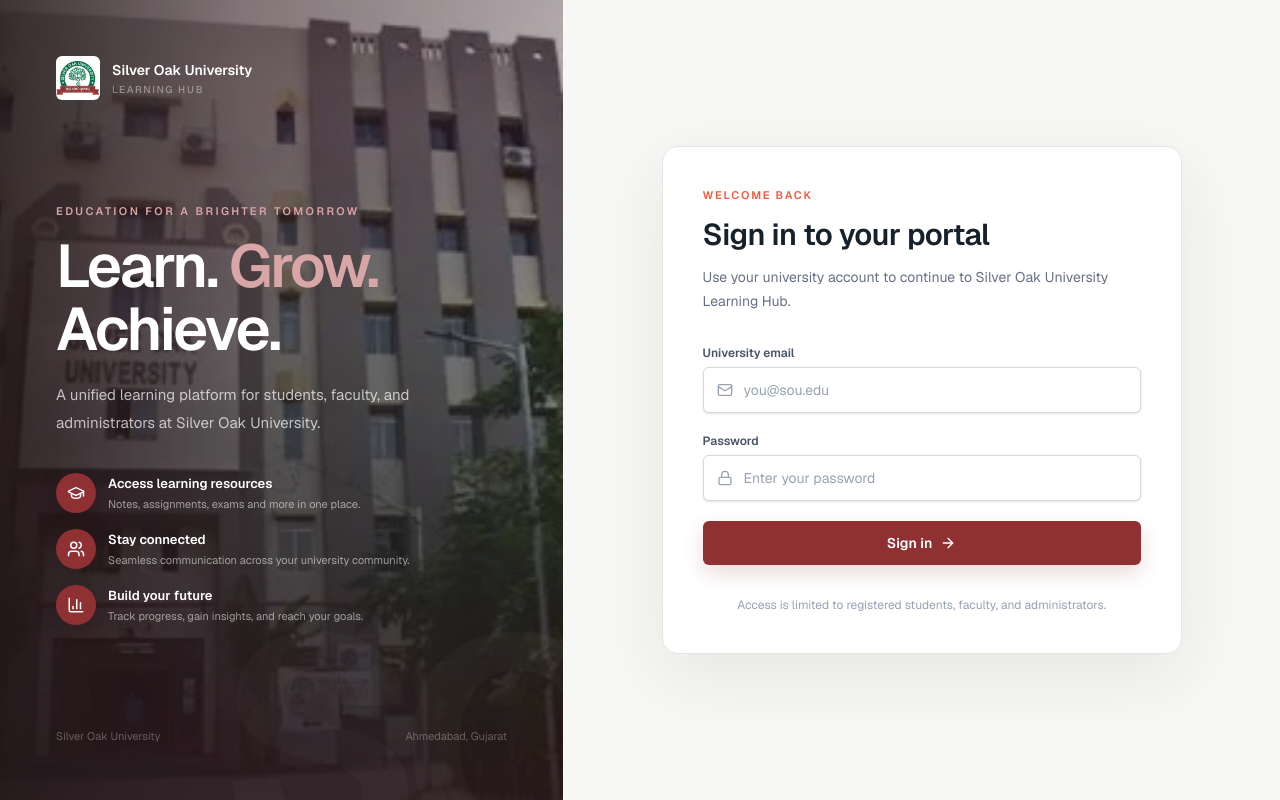
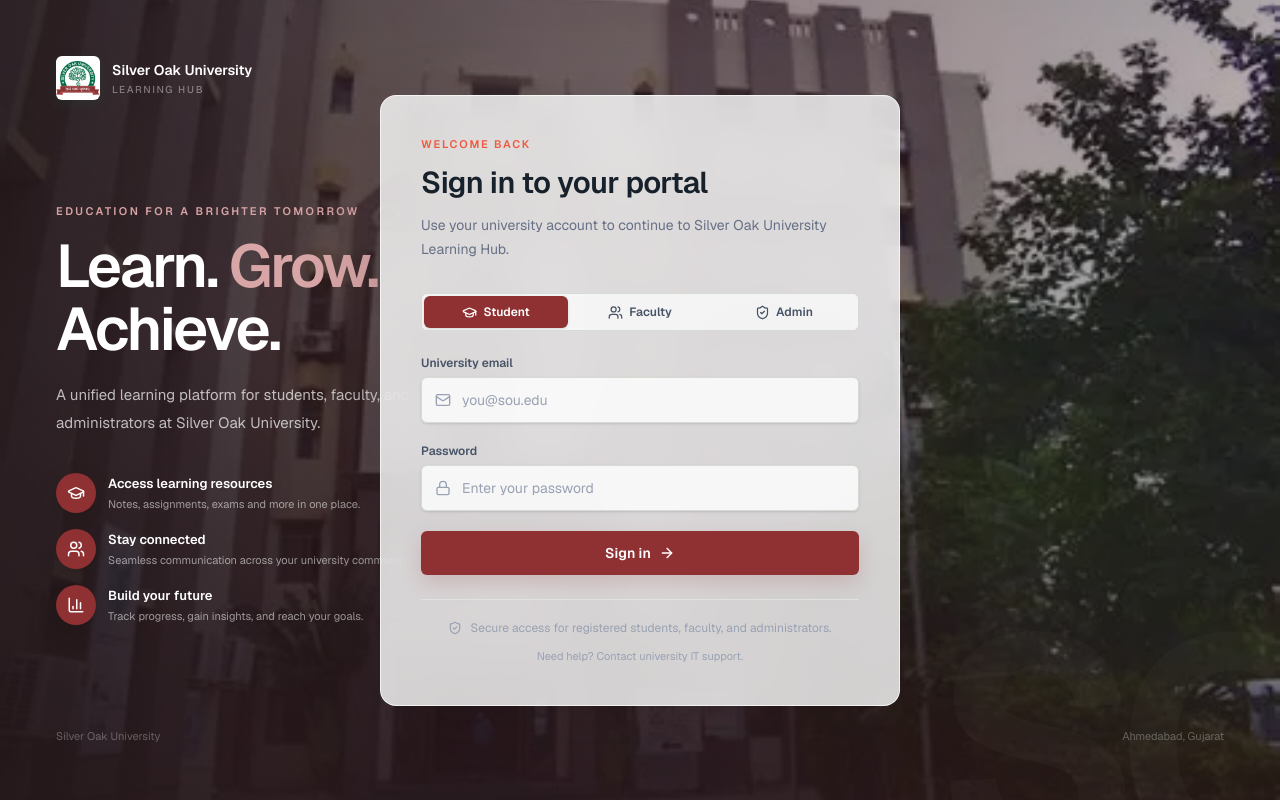
Before and after one commit to Ganatra-Ruchir/Ed_Tech, a Next.js app: page /login in a window 1280 px wide. Built offline with nearby package versions, Linux system fonts and the light colour scheme.

Commit message:
Match login page to full-screen reference design

```diff
--- a/src/app/login/page.tsx
+++ b/src/app/login/page.tsx
@@ -3,7 +3,7 @@
 import { useEffect, useState } from "react";
 import { useRouter } from "next/navigation";
 import Image from "next/image";
-import { ArrowRight, BarChart3, GraduationCap, Lock, Mail, Users } from "lucide-react";
+import { ArrowRight, BarChart3, GraduationCap, Lock, Mail, ShieldCheck, Users } from "lucide-react";
 
 const HERO_IMAGES = [
   "/campus-gate.png",
@@ -19,6 +19,7 @@
   const [error, setError] = useState<string | null>(null);
   const [loading, setLoading] = useState(false);
   const [heroImage, setHeroImage] = useState(0);
+  const [role, setRole] = useState<"Student" | "Faculty" | "Admin">("Student");
 
   useEffect(() => {
     const timer = window.setInterval(() => {
@@ -50,8 +51,8 @@
   }
 
   return (
-    <main className="grid min-h-screen bg-[#f7f8f5] lg:grid-cols-[minmax(420px,0.88fr)_1.12fr]">
-      <section className="relative hidden min-h-screen overflow-hidden bg-[linear-gradient(145deg,#241719_0%,#3b1d25_48%,#6f3039_100%)] p-10 text-white lg:flex lg:flex-col lg:justify-between xl:p-14">
+    <main className="relative min-h-screen overflow-hidden bg-[#f7f8f5]">
+      <section className="absolute inset-0 hidden min-h-screen overflow-hidden bg-[linear-gradient(145deg,#241719_0%,#3b1d25_48%,#6f3039_100%)] p-10 text-white lg:flex lg:flex-col lg:justify-between xl:p-14">
         <div className="absolute inset-0" aria-hidden="true">
           {HERO_IMAGES.map((source, index) => (
             <Image
@@ -101,8 +102,8 @@
         <div className="absolute -bottom-24 -right-12 select-none text-[19rem] font-bold leading-none tracking-[-0.08em] text-white/[0.025]" aria-hidden="true">SO</div>
       </section>
 
-      <section className="flex min-h-screen items-center justify-center px-5 py-12 sm:px-10">
-        <div className="w-full max-w-[520px] rounded-2xl border border-[#e4e7e0] bg-white p-6 shadow-[0_22px_70px_rgba(36,23,25,0.08)] sm:p-10">
+      <section className="relative z-10 flex min-h-screen items-center justify-center px-5 py-12 sm:px-10">
+        <div className="w-full max-w-[520px] rounded-2xl border border-white/70 bg-white/80 p-6 shadow-[0_24px_80px_rgba(36,23,25,0.2)] backdrop-blur-xl sm:p-10">
           <div className="mb-10 flex items-center gap-3 lg:hidden">
           <span className="animate-brand-breathe flex h-10 w-10 items-center justify-center overflow-hidden rounded-md bg-white shadow-sm"><Image src="/silver-oak-logo.png" alt="Silver Oak University" width={40} height={40} className="h-full w-full object-contain" /></span>
             <div><p className="text-sm font-semibold text-[#17212b]">Silver Oak University</p><p className="text-[10px] uppercase tracking-[0.14em] text-[#667085]">Learning Hub</p></div>
@@ -114,19 +115,31 @@
             <p className="mt-2 text-sm leading-6 text-[#667085]">Use your university account to continue to Silver Oak University Learning Hub.</p>
           </div>
 
+          <div className="mb-6 grid grid-cols-3 overflow-hidden rounded-md border border-[#d6dbd3] bg-white/70 p-0.5">
+            {[
+              ["Student", GraduationCap],
+              ["Faculty", Users],
+              ["Admin", ShieldCheck],
+            ].map(([label, Icon]) => {
+              const value = label as "Student" | "Faculty" | "Admin";
+              const RoleIcon = Icon as typeof GraduationCap;
+              return <button key={value} type="button" onClick={() => setRole(value)} className={`flex items-center justify-center gap-1.5 rounded-md px-2 py-2 text-xs font-semibold transition-colors ${role === value ? "bg-[#8f3032] text-white shadow-sm" : "text-[#475467] hover:bg-[#f4f5f0]"}`}><RoleIcon size={15} />{value}</button>;
+            })}
+          </div>
+
           <form onSubmit={handleSubmit} className="space-y-5">
             <div>
               <label htmlFor="login-email" className="mb-1.5 block text-xs font-semibold text-[#475467]">University email</label>
               <div className="relative">
                 <Mail size={16} className="pointer-events-none absolute left-3.5 top-1/2 -translate-y-1/2 text-[#98a2b3]" />
-                <input id="login-email" type="email" required value={email} onChange={(e) => setEmail(e.target.value)} className="w-full rounded-md border border-[#d6dbd3] bg-white py-3 pl-10 pr-3 text-sm text-[#17212b] shadow-sm placeholder:text-[#98a2b3] focus:border-[#ef5b3f] focus:outline-none focus:ring-3 focus:ring-[#ef5b3f]/10" placeholder="you@sou.edu" />
+                <input id="login-email" type="email" required value={email} onChange={(e) => setEmail(e.target.value)} className="w-full rounded-md border border-[#d6dbd3] bg-white/80 py-3 pl-10 pr-3 text-sm text-[#17212b] shadow-sm placeholder:text-[#98a2b3] focus:border-[#8f3032] focus:outline-none focus:ring-3 focus:ring-[#8f3032]/10" placeholder={role === "Student" ? "you@sou.edu" : `${role.toLowerCase()}@sou.edu`} />
               </div>
             </div>
             <div>
               <label htmlFor="login-password" className="mb-1.5 block text-xs font-semibold text-[#475467]">Password</label>
               <div className="relative">
                 <Lock size={16} className="pointer-events-none absolute left-3.5 top-1/2 -translate-y-1/2 text-[#98a2b3]" />
-                <input id="login-password" type="password" required value={password} onChange={(e) => setPassword(e.target.value)} className="w-full rounded-md border border-[#d6dbd3] bg-white py-3 pl-10 pr-3 text-sm text-[#17212b] shadow-sm placeholder:text-[#98a2b3] focus:border-[#ef5b3f] focus:outline-none focus:ring-3 focus:ring-[#ef5b3f]/10" placeholder="Enter your password" />
+                <input id="login-password" type="password" required value={password} onChange={(e) => setPassword(e.target.value)} className="w-full rounded-md border border-[#d6dbd3] bg-white/80 py-3 pl-10 pr-3 text-sm text-[#17212b] shadow-sm placeholder:text-[#98a2b3] focus:border-[#8f3032] focus:outline-none focus:ring-3 focus:ring-[#8f3032]/10" placeholder="Enter your password" />
               </div>
             </div>
 
@@ -138,7 +151,8 @@
             </button>
           </form>
 
-          <p className="mt-8 text-center text-xs text-[#98a2b3]">Access is limited to registered students, faculty, and administrators.</p>
+          <div className="mt-6 flex items-center justify-center gap-2 border-t border-[#dfe3dc] pt-5 text-xs text-[#98a2b3]"><ShieldCheck size={14} /> Secure access for registered students, faculty, and administrators.</div>
+          <p className="mt-3 text-center text-[11px] text-[#98a2b3]">Need help? Contact university IT support.</p>
         </div>
       </section>
     </main>
```
